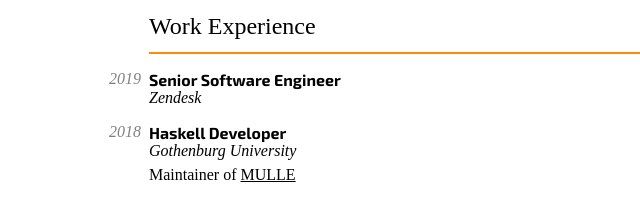
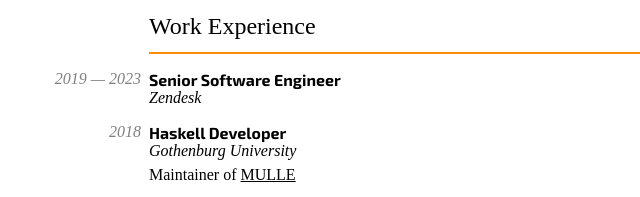
Before and after one commit to fredefox/fredefox.github.io, a plain HTML site: page curriculum/index.html in a window 1280 px wide. Shown: the part 601-798 px from the top of the page, 235-875 px from the left. Drawn offline with Linux system fonts and the light colour scheme.

Commit message:
Quit Zendesk

```diff
--- a/curriculum/index.html
+++ b/curriculum/index.html
@@ -69,7 +69,7 @@
      <ol>
       <li>
        <h3>Senior Software Engineer</h3>
-       <i class="margin">2019</i>
+       <i class="margin">2019 &mdash; 2023</i>
        <em>Zendesk</em>
       </li>
       <li>
```
